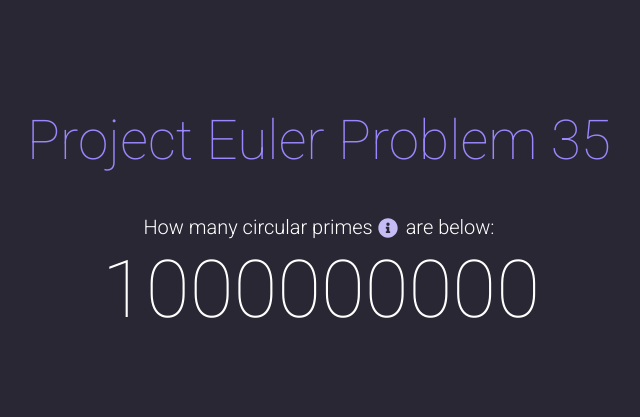
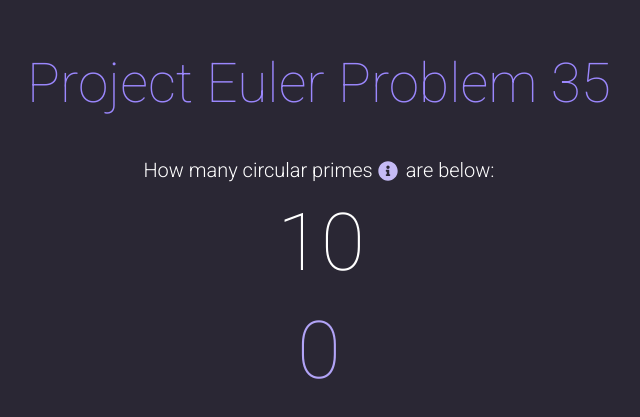
Before and after one commit to kadinlz/Project-Euler-35, a React (Create React App) app: page / in a window 1280 px wide. Shown: the part 197-614 px from the top of the page, without its empty margins (321-961 px from the left). Built offline with nearby package versions, Linux system fonts and the light colour scheme.

Commit message:
create binding between result and input

```diff
--- a/src/App.js
+++ b/src/App.js
@@ -7,12 +7,15 @@ class App extends Component {
 	constructor(props) {
 		super(props);
 		this.state = {
-			num: 1000000000,
+			num: 10,
+			primes: 0,
 		};
 	}
 	handleChange = e => {
+		var input = e.target.value;
 		this.setState({
-			num: e.target.value,
+			num: input,
+			primes: input * 2,
 		});
 	};
 	render() {
@@ -36,6 +39,7 @@ class App extends Component {
 						value={this.state.num}
 						onChange={this.handleChange}
 					/>
+					<p className="result">{this.state.primes}</p>
 				</div>
 			</div>
 		);
--- a/src/App.scss
+++ b/src/App.scss
@@ -53,7 +53,7 @@ body,
 		font-family: 'Roboto', sans-serif !important;
 
 		width: 100%;
-		height: 100px;
+		height: 120px;
 		border: none;
 		overflow: auto;
 		outline: none;
@@ -62,6 +62,13 @@ body,
 		font-size: 80px;
 		font-weight: 200;
 	}
+	.result {
+		font-size: 80px;
+		font-weight: 200;
+		margin: 0;
+		color: #b2a4f7;
+		text-align: center;
+	}
 }
 
 input[type='number']::-webkit-inner-spin-button,
```
